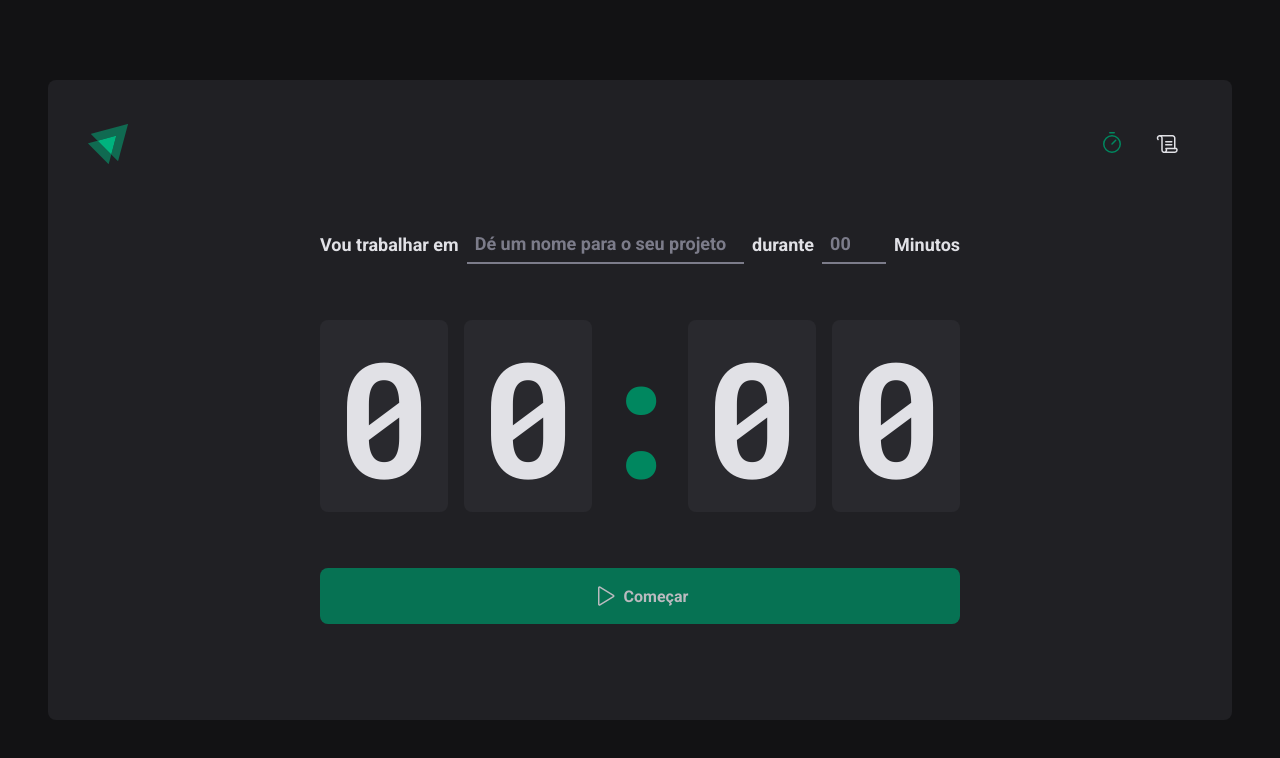
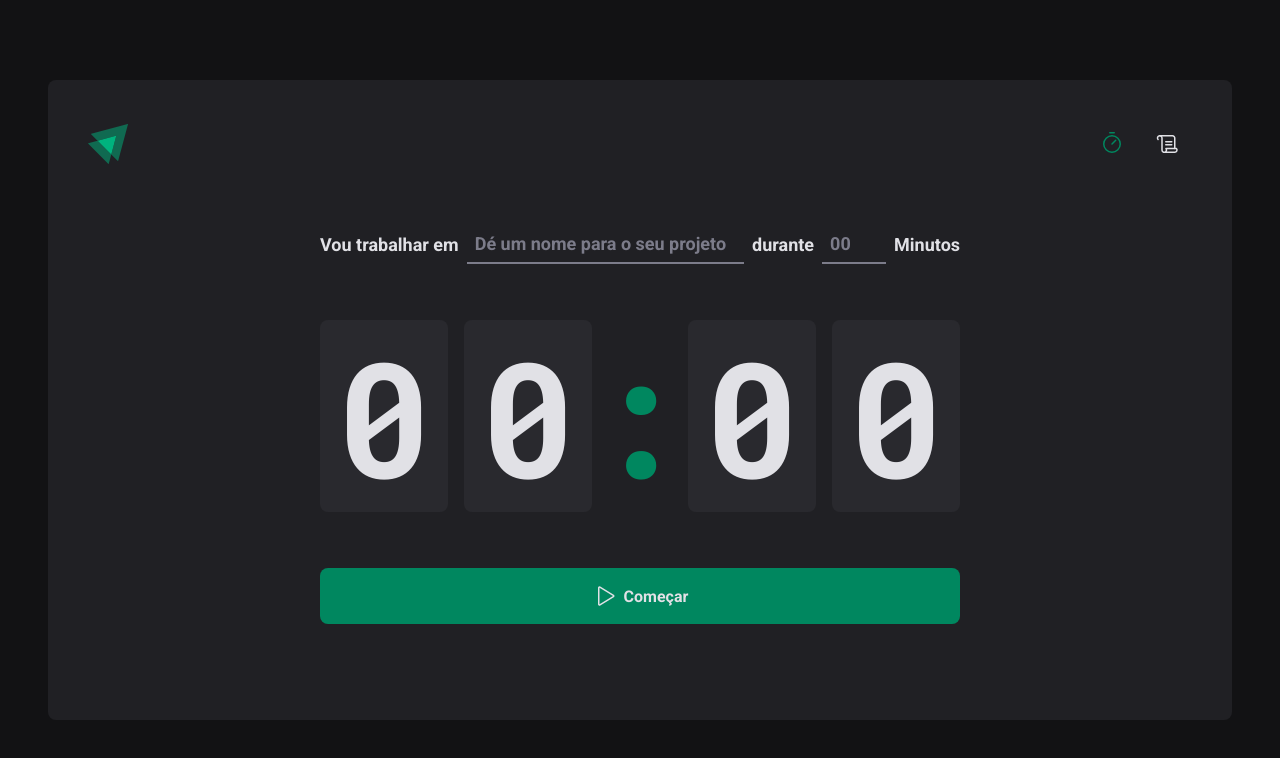
Before and after one commit to franciniltonsoaresmenzes/ignte-timer, a React (Vite) app: page / in a window 1280 px wide. Shown: the top 758 px of the page. Built offline with nearby package versions, Linux system fonts and the light colour scheme.

Commit message:
instalando react hook form

```diff
--- a/package.json
+++ b/package.json
@@ -13,6 +13,7 @@
     "phosphor-react": "^1.4.1",
     "react": "^18.2.0",
     "react-dom": "^18.2.0",
+    "react-hook-form": "^7.41.1",
     "react-router-dom": "^6.5.0",
     "styled-components": "^5.3.6"
   },
--- a/src/pages/Home/index.tsx
+++ b/src/pages/Home/index.tsx
@@ -1,4 +1,6 @@
 import { Play } from 'phosphor-react'
+import { useForm } from 'react-hook-form'
+
 import {
   CountdownContainer,
   FormContainer,
@@ -9,10 +11,21 @@ import {
   TaskInput,
 } from './styles'
 
+// controlled: controlo estados dentro do react e o outro não / uncontrolled: busco as informações apenas quando eu preciso
+
 export function Home() {
+  const { register, handleSubmit, watch } = useForm()
+
+  function handleCreateNewCycle(data: any) {
+    console.log(data)
+  }
+
+  const task = watch('task')
+  const isSubmitDesabled = !task
+
   return (
     <HomeContainer>
-      <form action="">
+      <form action="" onSubmit={handleSubmit(handleCreateNewCycle)}>
         <FormContainer>
           <label htmlFor="task">Vou trabalhar em</label>
           <TaskInput
@@ -20,6 +33,7 @@ export function Home() {
             id="task"
             list="task-suggestions"
             placeholder="Dé um nome para o seu projeto"
+            {...register('task')}
           />
 
           <datalist id="task-suggestions">
@@ -38,6 +52,7 @@ export function Home() {
             step={5}
             min={5}
             max={60}
+            {...register('minutesAmount', { valueAsNumber: true })}
           />
           <span>Minutos</span>
         </FormContainer>
@@ -52,7 +67,7 @@ export function Home() {
           <span>0</span>
         </CountdownContainer>
 
-        <StartCountdownButton disabled type="submit">
+        <StartCountdownButton disabled={!isSubmitDesabled} type="submit">
           <Play size={24} />
           Começar
         </StartCountdownButton>
```
Also changed, not shown: 1 other file (tests, documents, lock files or other folders).
